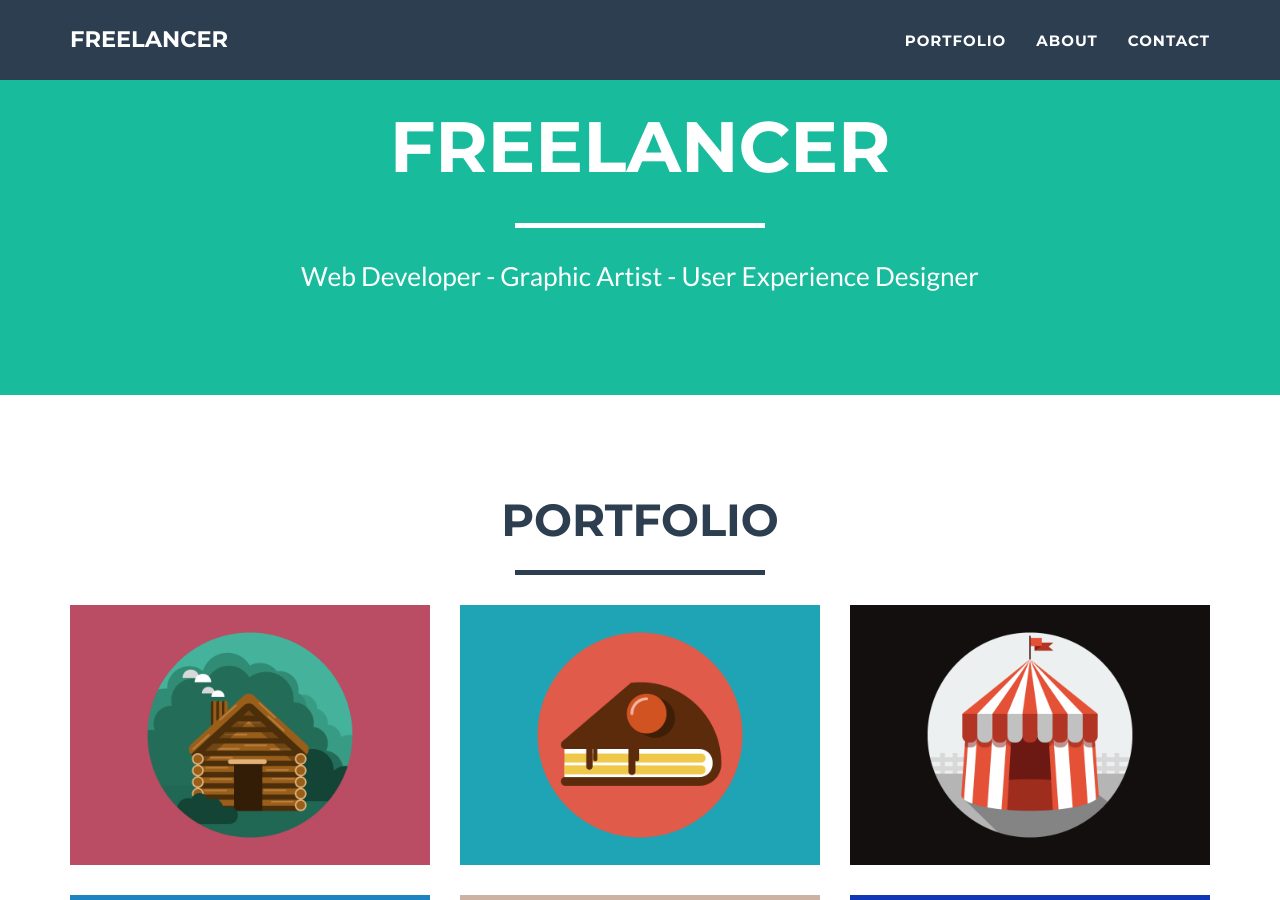
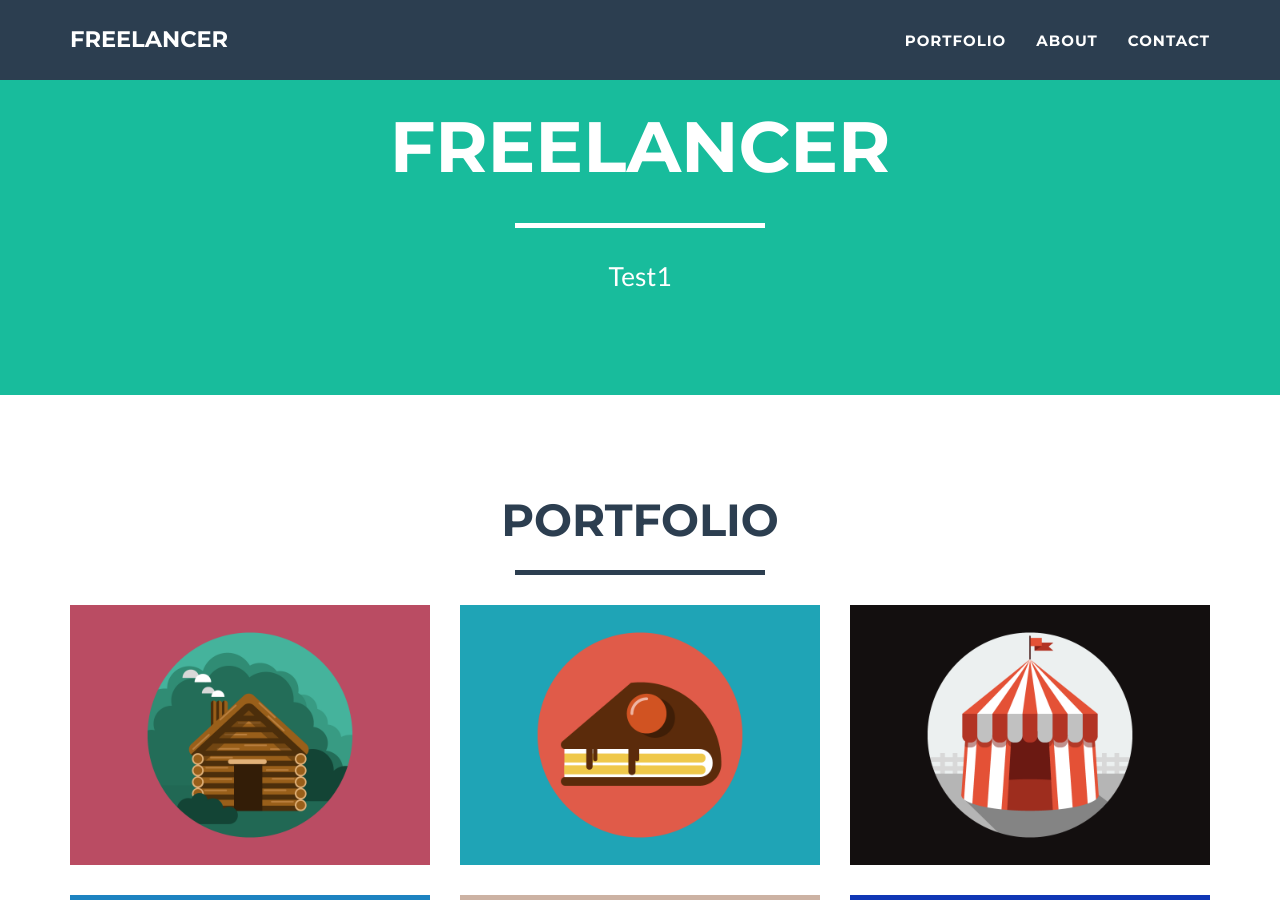
Before and after one commit to SnellOKC/snellokc.github.io, a Jekyll site: the page built from freelancer-theme-master/index.html, in a window 1280 px wide and 900 px high, scrolled down 380 px. Built offline with Jekyll 4.4.1, drawn with Linux system fonts in a browser that asks for light colours.

Commit message:
Update _config.yml

```diff
--- a/freelancer-theme-master/_config.yml
+++ b/freelancer-theme-master/_config.yml
@@ -4,7 +4,7 @@ email: your-email@domain.com
 url: https://example.github.io
 description: "Write an awesome description for your new site here. You can edit this line in _config.yml. It will appear in your document head meta (for Google search results) and in your feed.xml site description."
 keywords: "your keywords, separated by commas"
-skills: "Web Developer - Graphic Artist - User Experience Designer"
+skills: "Test1"
 meta_author: LastName FirstName
 
 # Google webmaster tools
```
